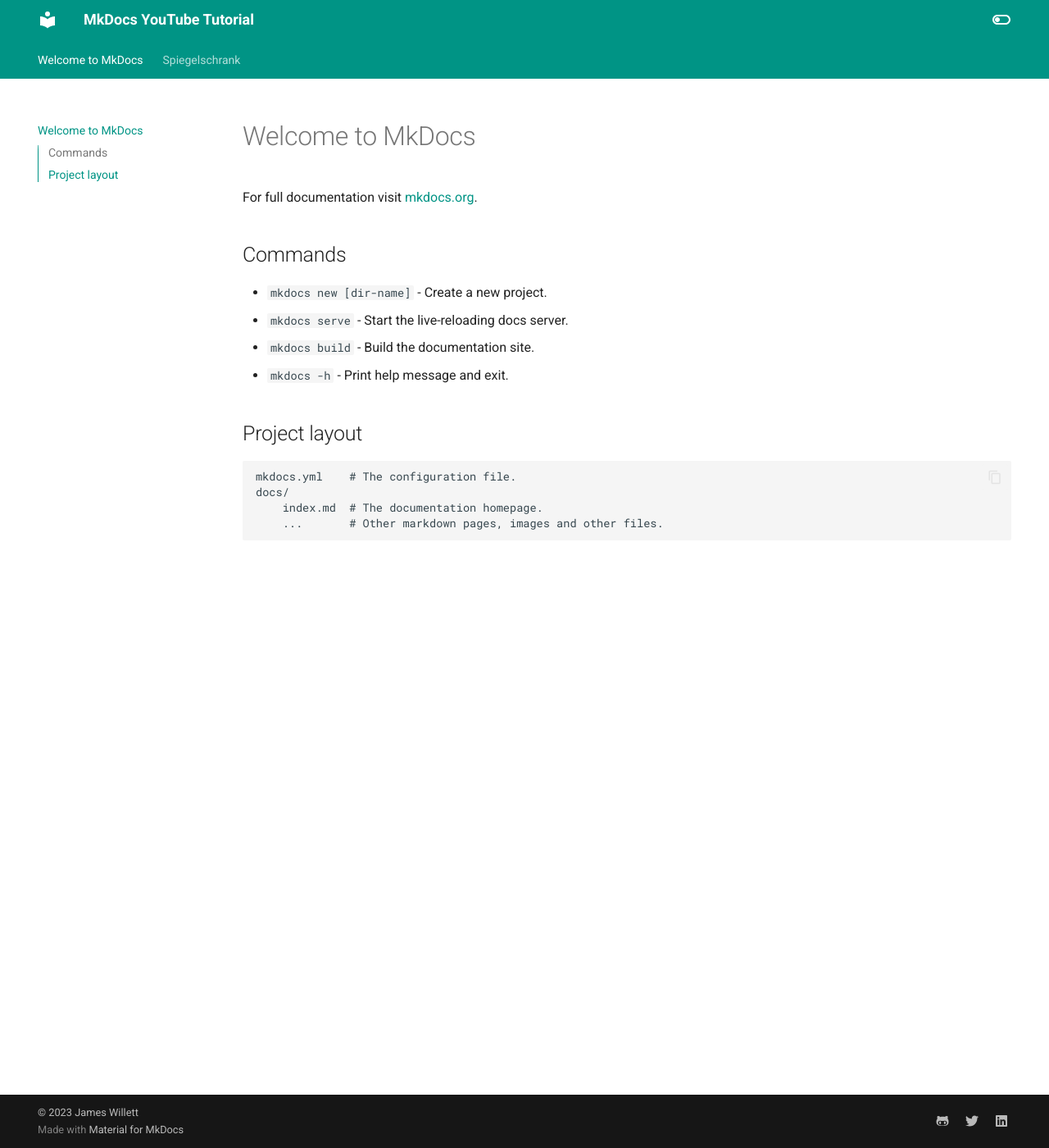
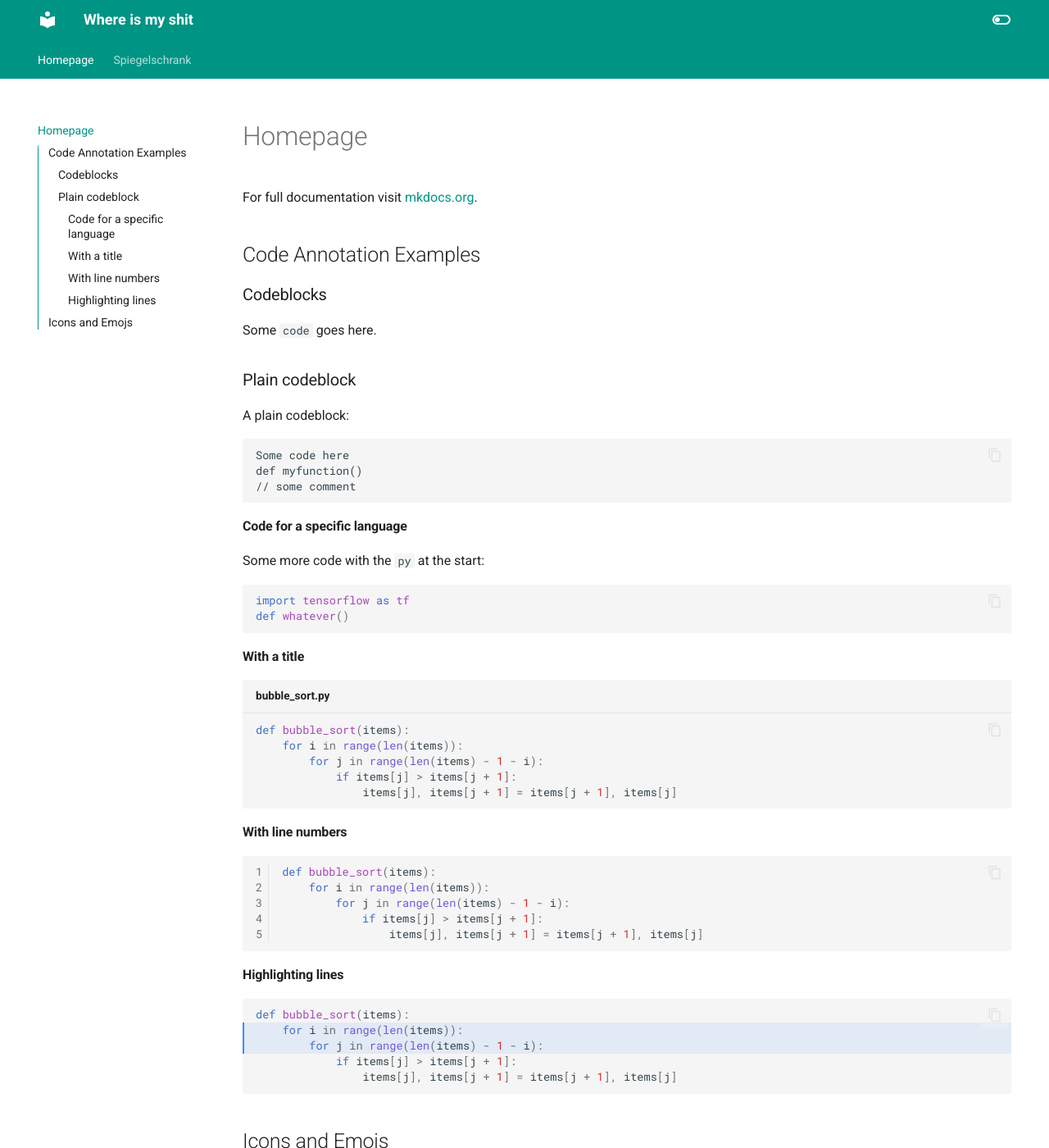
Before and after one commit to 0hh/mkdocs-material, an MkDocs documentation site: the page built from docs/index.md, in a window 1280 px wide and 1400 px high. Shown: the whole window at 82% size. Built offline with MkDocs 1.6.1 and Material for MkDocs 9.7.7, drawn with Linux system fonts in a browser that asks for light colours; emoji names are drawn with the system emoji font.

````diff
--- a/docs/index.md
+++ b/docs/index.md
@@ -1,17 +1,68 @@
-# Welcome to MkDocs
+# Homepage
 
 For full documentation visit [mkdocs.org](https://www.mkdocs.org).
 
-## Commands
+## Code Annotation Examples
 
-* `mkdocs new [dir-name]` - Create a new project.
-* `mkdocs serve` - Start the live-reloading docs server.
-* `mkdocs build` - Build the documentation site.
-* `mkdocs -h` - Print help message and exit.
+### Codeblocks
 
-## Project layout
+Some `code` goes here.
 
-    mkdocs.yml    # The configuration file.
-    docs/
-        index.md  # The documentation homepage.
-        ...       # Other markdown pages, images and other files.
+### Plain codeblock
+
+A plain codeblock:
+
+```
+Some code here
+def myfunction()
+// some comment
+```
+
+#### Code for a specific language
+
+Some more code with the `py` at the start:
+
+``` py
+import tensorflow as tf
+def whatever()
+```
+
+#### With a title
+
+``` py title="bubble_sort.py"
+def bubble_sort(items):
+    for i in range(len(items)):
+        for j in range(len(items) - 1 - i):
+            if items[j] > items[j + 1]:
+                items[j], items[j + 1] = items[j + 1], items[j]
+```
+
+#### With line numbers
+
+``` py linenums="1"
+def bubble_sort(items):
+    for i in range(len(items)):
+        for j in range(len(items) - 1 - i):
+            if items[j] > items[j + 1]:
+                items[j], items[j + 1] = items[j + 1], items[j]
+```
+
+#### Highlighting lines
+
+``` py hl_lines="2 3"
+def bubble_sort(items):
+    for i in range(len(items)):
+        for j in range(len(items) - 1 - i):
+            if items[j] > items[j + 1]:
+                items[j], items[j + 1] = items[j + 1], items[j]
+```
+
+## Icons and Emojs
+
+:smile:
+
+:fontawesome-regular-face-laugh-wink:
+
+:fontawesome-brands-twitter:{ .twitter }
+
+:octicons-heart-fill-24:{ .heart }
--- a/mkdocs.yml
+++ b/mkdocs.yml
@@ -1,4 +1,4 @@
-site_name: MkDocs YouTube Tutorial
+site_name: Where is my shit
 site_url: https://james-willett.github.io/mkdocs-material-youtube-tutorial/
 theme:
   name: material
````
Also changed, not shown: docs/page2.md (renamed from docs/pappel8.md), 1 other file.
